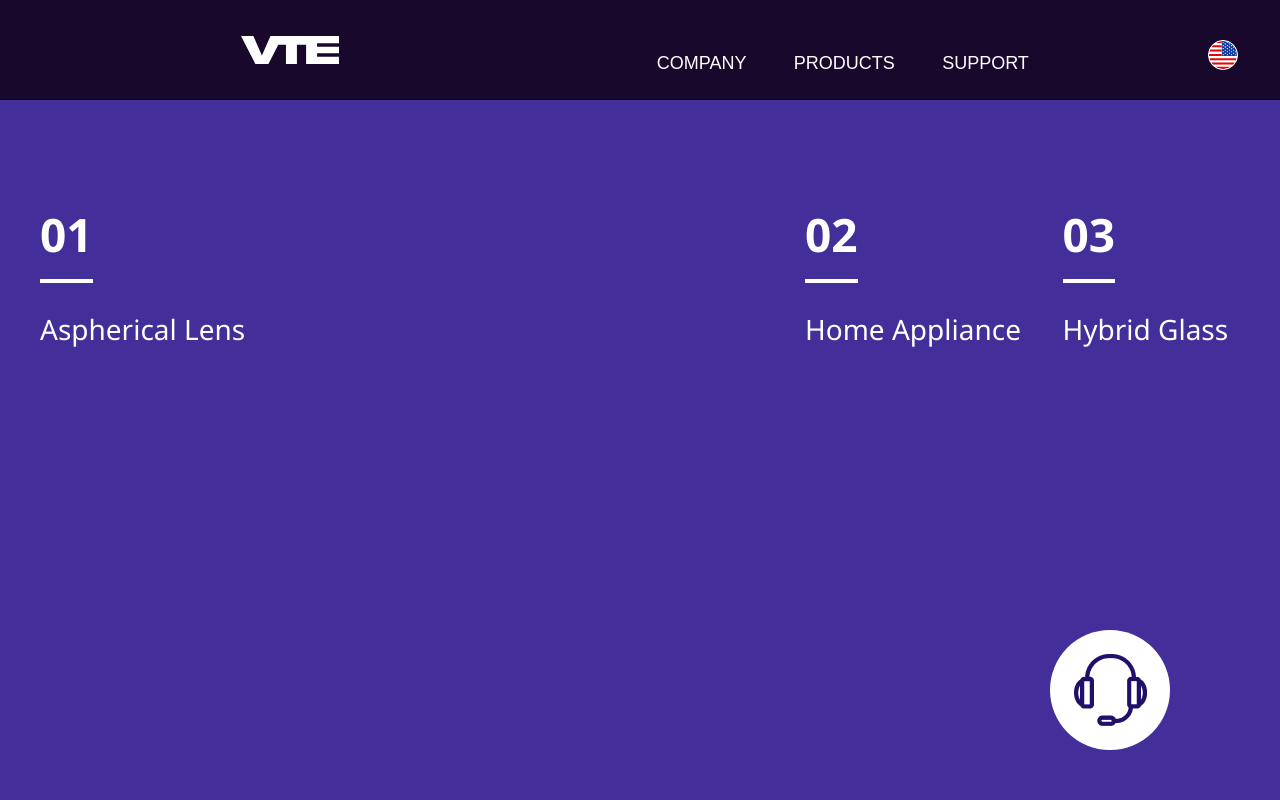
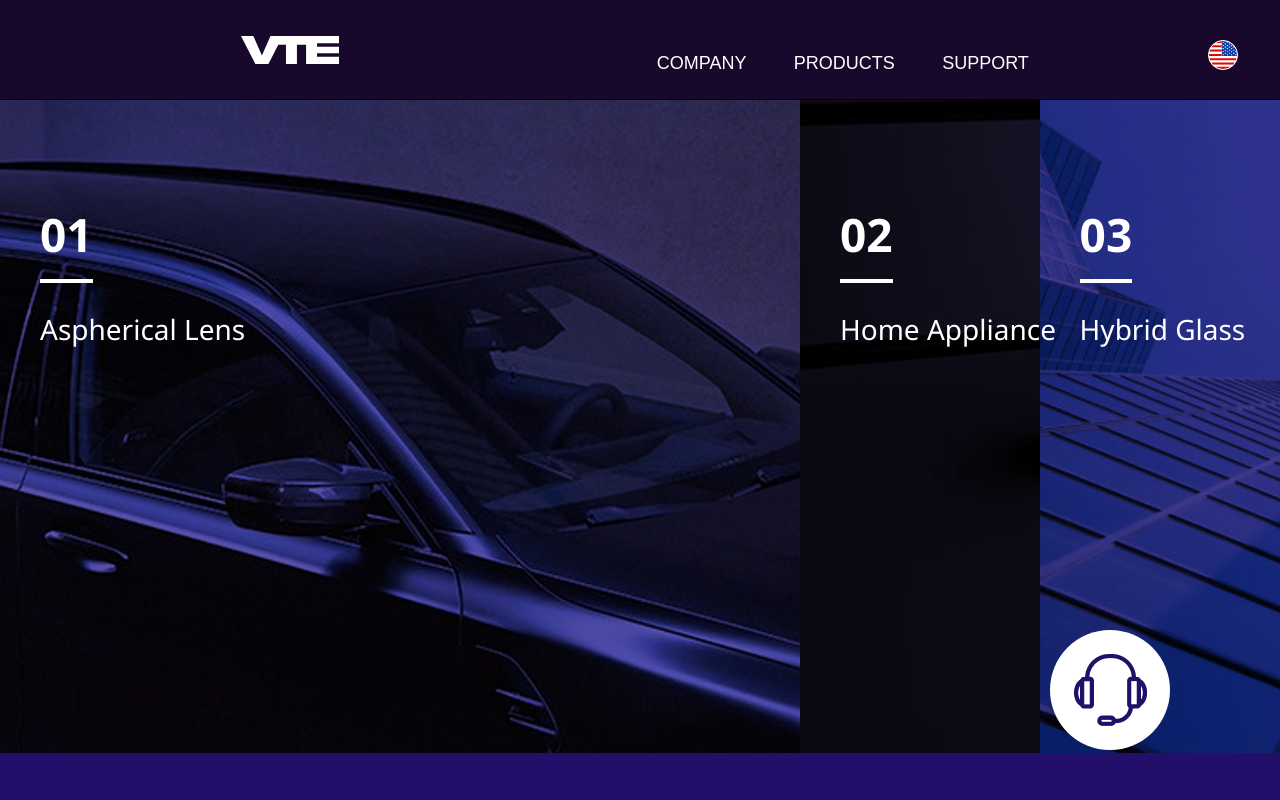
Before and after one commit to jkiwkoo/vte_front, a Next.js app: page / in a window 1280 px wide. Shown: the top 800 px of the page. Built offline with nearby package versions, Linux system fonts and the light colour scheme; a web font is replaced by a local one.

Commit message:
Apply transition at screen component

```diff
--- a/src/components/Screen.tsx
+++ b/src/components/Screen.tsx
@@ -1,68 +1,82 @@
 import { useTranslation } from 'react-i18next';
-import { Dispatch, SetStateAction } from 'react';
+import { useState } from 'react';
+import Image from 'next/image';
 
-type ScreenProps = {
-  isFocus: number;
-  dispatch: Dispatch<SetStateAction<number>>;
-};
+export const Screen = () => {
+  const { t } = useTranslation();
+  const [currentScreen, setCurrentScreen] = useState(1);
 
-type ScreenDetailProps = {
-  screen: number;
-};
-
-export const Screen = ({ isFocus, dispatch }: ScreenProps) => {
-  const { t } = useTranslation();
-
-  const UnFocusedScreen = ({ screen }: ScreenDetailProps) => {
-    return (
+  return (
+    <div className="h-[51.042vw] bg-vte-blue flex relative overflow-hidden">
       <div
-        className="w-[18.75vw] mt-[7.81vw] ml-[3.125vw] hover:cursor-pointer"
+        className={`flex justify-start transition-all ${
+          currentScreen === 1
+            ? 'w-[62.5vw]'
+            : 'w-[18.72vw] hover:cursor-pointer'
+        } duration-1000`}
         onClick={() => {
-          dispatch(screen);
+          setCurrentScreen(1);
         }}
       >
-        <div className="font-notoSansBold text-white text-[46px] w-min">
-          {`0${screen}`}
-          <div className="mt-[10px] border-[2px] border-white"></div>
+        <div className="absolute z-30 mt-[7.81vw] pl-[3.125vw]">
+          <div className="font-notoSansBold text-white text-[46px] w-min">
+            {`01`}
+            <div className="mt-[10px] border-[2px] border-white"></div>
+          </div>
+          <div className="font-notoSans text-[28px] text-white mt-[25px]">
+            {t(`screen.1`)}
+          </div>
         </div>
-        <div className="font-notoSans text-[28px] text-white mt-[25px]">
-          {t(`screen.${screen}`)}
+        <div className="w-[62.5vw] h-[51.042vw] absolute">
+          <Image src={`/images/Screen1.png`} alt="screen" fill />
         </div>
       </div>
-    );
-  };
-
-  const FocusedScreen = ({ screen }: ScreenDetailProps) => {
-    return (
-      <div className="w-[62.5vw] mt-[7.81vw] ml-[3.125vw]">
-        <div className="font-notoSansBold text-white text-[46px] w-min">
-          {`0${screen}`}
-          <div className="mt-[10px] border-[2px] border-white"></div>
+      <div
+        className={`flex justify-start transition-all ${
+          currentScreen === 2
+            ? 'w-[62.5vw]'
+            : 'w-[18.72vw] hover:cursor-pointer'
+        } duration-1000`}
+        onClick={() => {
+          setCurrentScreen(2);
+        }}
+      >
+        <div className="absolute z-30 mt-[7.81vw] pl-[3.125vw]">
+          <div className="font-notoSansBold text-white text-[46px] w-min">
+            {`02`}
+            <div className="mt-[10px] border-[2px] border-white"></div>
+          </div>
+          <div className="font-notoSans text-[28px] text-white mt-[25px]">
+            {t(`screen.2`)}
+          </div>
         </div>
-        <div className="font-notoSans text-[28px] text-white mt-[25px]">
-          {t(`screen.${screen}`)}
+        <div className="w-[62.5vw] h-[51.042vw] absolute">
+          <Image src={`/images/Screen2.png`} alt="screen" fill />
         </div>
       </div>
-    );
-  };
-
-  return (
-    <div className="h-[980px] bg-vte-blue flex">
-      {isFocus === 1 ? (
-        <FocusedScreen screen={1} />
-      ) : (
-        <UnFocusedScreen screen={1} />
-      )}
-      {isFocus === 2 ? (
-        <FocusedScreen screen={2} />
-      ) : (
-        <UnFocusedScreen screen={2} />
-      )}
-      {isFocus === 3 ? (
-        <FocusedScreen screen={3} />
-      ) : (
-        <UnFocusedScreen screen={3} />
-      )}
+      <div
+        className={`flex justify-start transition-all ${
+          currentScreen === 3
+            ? 'w-[62.5vw]'
+            : 'w-[18.72vw] hover:cursor-pointer'
+        } duration-1000`}
+        onClick={() => {
+          setCurrentScreen(3);
+        }}
+      >
+        <div className="absolute z-30 mt-[7.81vw] pl-[3.125vw]">
+          <div className="font-notoSansBold text-white text-[46px] w-min">
+            {`03`}
+            <div className="mt-[10px] border-[2px] border-white"></div>
+          </div>
+          <div className="font-notoSans text-[28px] text-white mt-[25px]">
+            {t(`screen.3`)}
+          </div>
+        </div>
+        <div className="w-[62.5vw] h-[51.042vw] absolute">
+          <Image src={`/images/Screen3.png`} alt="screen" fill />
+        </div>
+      </div>
     </div>
   );
 };
--- a/src/pages/index.tsx
+++ b/src/pages/index.tsx
@@ -2,15 +2,12 @@ import { Flow } from '@/components/Flow';
 import { GlassScreen } from '@/components/GlassScreen';
 import { Header } from '@/components/Header';
 import { Screen } from '@/components/Screen';
-import { useState } from 'react';
 
 const Home = () => {
-  const [currentScreen, setCurrentScreen] = useState(1);
-
   return (
     <>
       <Header isBlack={false} />
-      <Screen isFocus={currentScreen} dispatch={setCurrentScreen} />
+      <Screen />
       <Flow />
       <GlassScreen glass={1} isFocus={true} />
       <GlassScreen glass={2} isFocus={true} />
```
